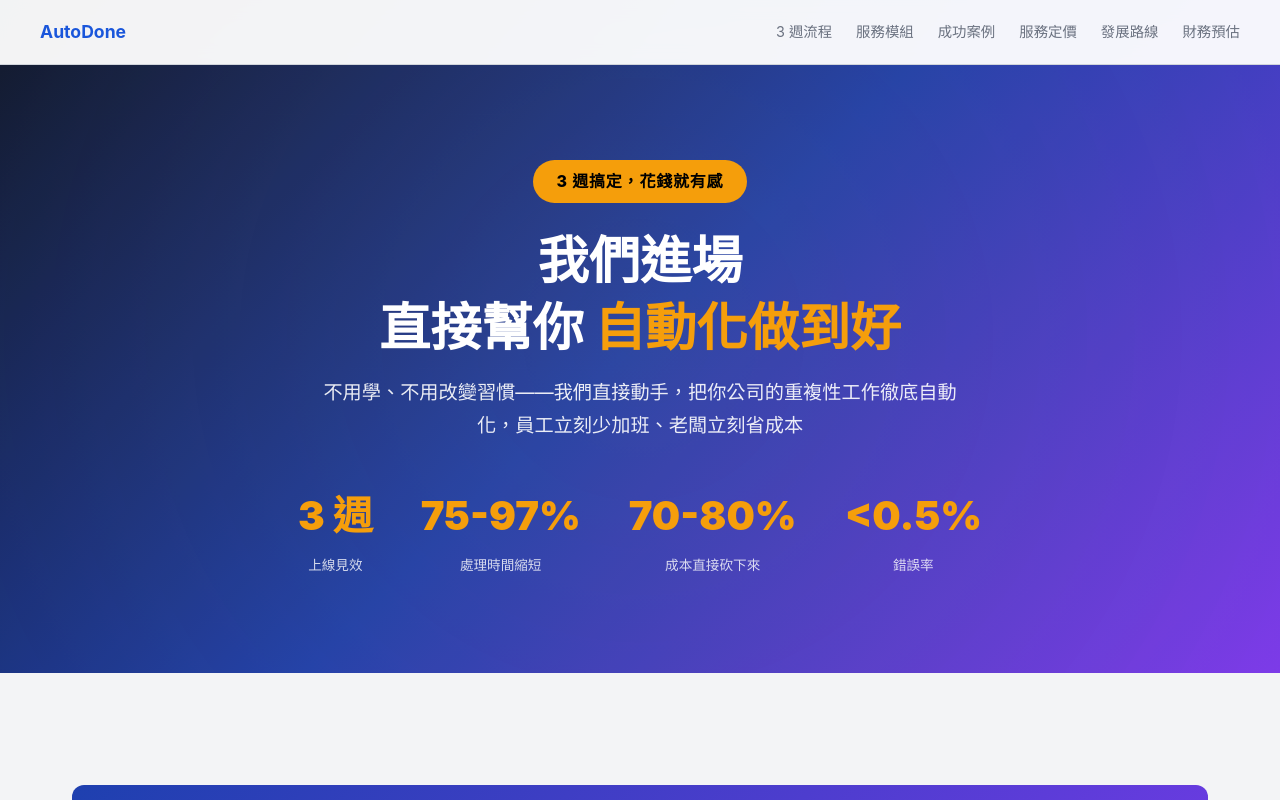
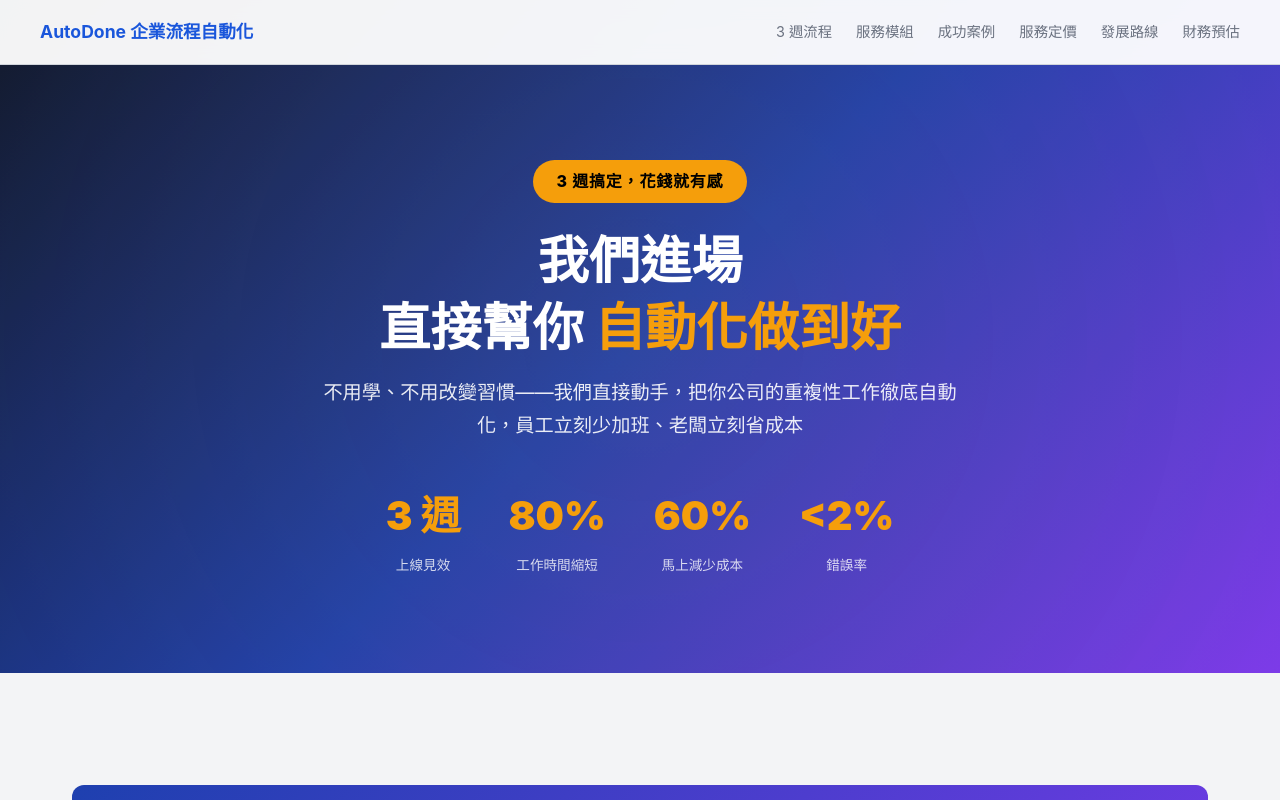
Before and after one commit to gaskhuang/enterprise-automation, a plain HTML site: page index.html in a window 1280 px wide. Shown: the top 800 px of the page. Drawn offline with Linux system fonts and the light colour scheme.

Commit message:
更新 Logo 與 Hero 數據
- Logo 改為「AutoDone 企業流程自動化」
- 工作時間縮短改為 80%
- 減少成本改為 60%
- 錯誤率改為 < 2%

Co-Authored-By: Claude Sonnet 4.6 <noreply@anthropic.com>

```diff
--- a/index.html
+++ b/index.html
@@ -374,7 +374,7 @@
 <!-- Navigation -->
 <nav>
   <div class="nav-inner">
-    <a href="#" class="logo">AutoDone</a>
+    <a href="#" class="logo">AutoDone 企業流程自動化</a>
     <ul class="nav-links">
       <li><a href="#process">3 週流程</a></li>
       <li><a href="#modules">服務模組</a></li>
@@ -397,15 +397,15 @@
       <div class="desc">上線見效</div>
     </div>
     <div class="hero-stat">
-      <div class="num">75-97%</div>
-      <div class="desc">處理時間縮短</div>
+      <div class="num">80%</div>
+      <div class="desc">工作時間縮短</div>
     </div>
     <div class="hero-stat">
-      <div class="num">70-80%</div>
-      <div class="desc">成本直接砍下來</div>
+      <div class="num">60%</div>
+      <div class="desc">馬上減少成本</div>
     </div>
     <div class="hero-stat">
-      <div class="num">&lt;0.5%</div>
+      <div class="num">&lt;2%</div>
       <div class="desc">錯誤率</div>
     </div>
   </div>
```
